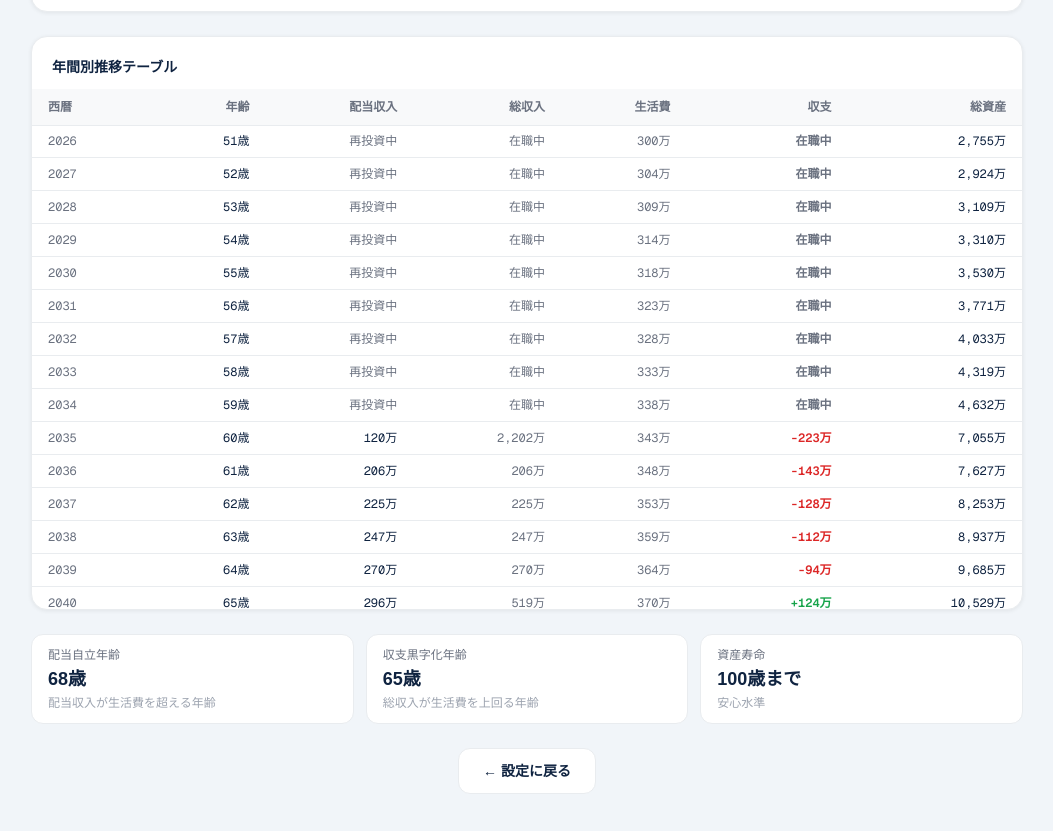
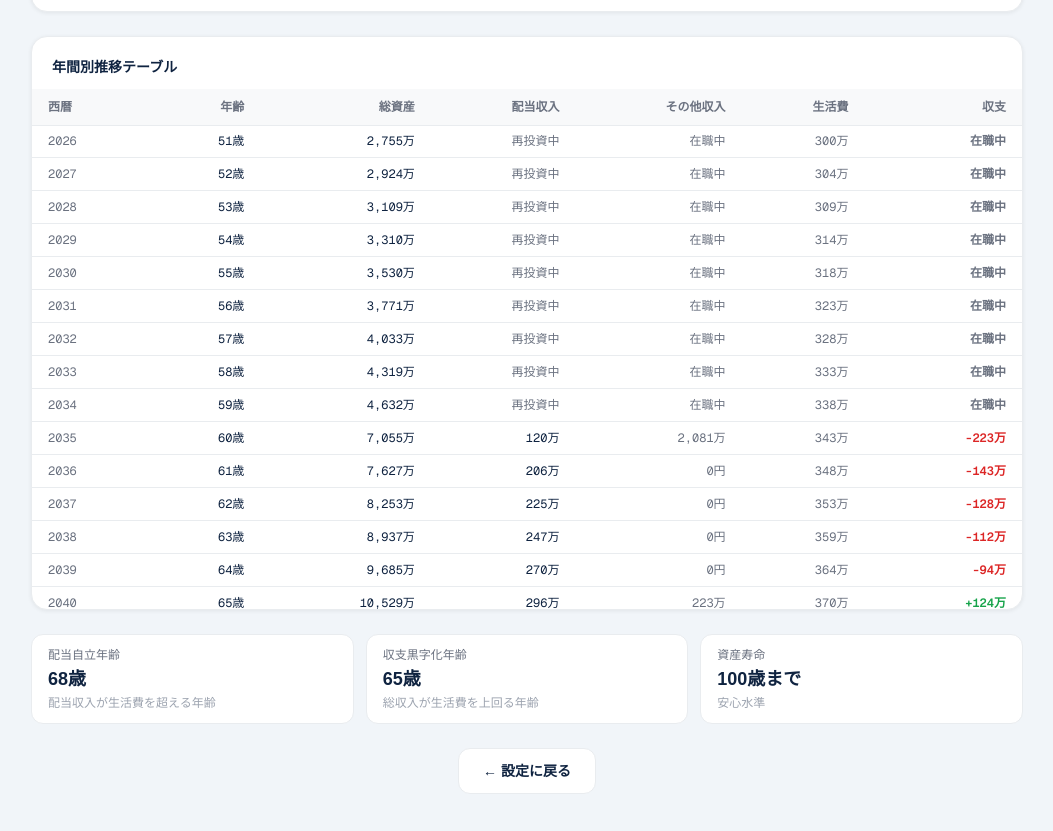
Before and after one commit to toyakaku10-creator/kurasu, a Next.js app: page /kurasu/result in a window 1280 px wide. Shown: the part 1077-1908 px from the top of the page, without its empty margins (113-1166 px from the left). Built offline with nearby package versions, Linux system fonts and the light colour scheme.

Commit message:
fix: テーブル列順を正しく修正

```diff
--- a/app/kurasu/result/ResultClient.tsx
+++ b/app/kurasu/result/ResultClient.tsx
@@ -247,13 +247,13 @@ export default function ResultClient() {
                     boxShadow: `0 1px 0 ${BORDER}`,
                   }}>
                     {[
-                      { label: '西暦',     align: 'left'  },
-                      { label: '年齢',     align: 'right' },
-                      { label: '配当収入', align: 'right' },
-                      { label: '総収入',   align: 'right' },
-                      { label: '生活費',   align: 'right' },
-                      { label: '収支',     align: 'right' },
-                      { label: '総資産',   align: 'right' },
+                      { label: '西暦',       align: 'left'  },
+                      { label: '年齢',       align: 'right' },
+                      { label: '総資産',     align: 'right' },
+                      { label: '配当収入',   align: 'right' },
+                      { label: 'その他収入', align: 'right' },
+                      { label: '生活費',     align: 'right' },
+                      { label: '収支',       align: 'right' },
                     ].map(({ label, align }) => (
                       <th key={label}
                         className="py-2.5 px-4 font-semibold whitespace-nowrap"
@@ -266,31 +266,38 @@ export default function ResultClient() {
                 <tbody>
                   {rows.map((r) => {
                     const preRetirement = r.age < params.retirementAge;
+                    const otherIncome = r.iDeCoIncome + r.retirementIncome + r.pensionPublic + r.pensionBenefit;
                     return (
                       <tr key={r.age} style={{ borderBottom: `1px solid ${BORDER}` }}>
+                        {/* 1. 西暦 */}
                         <td className="py-2 px-4 whitespace-nowrap font-mono" style={{ color: SUB }}>
                           {r.year}
                         </td>
+                        {/* 2. 年齢 */}
                         <td className="py-2 px-4 text-right font-mono whitespace-nowrap" style={{ color: NAVY }}>
                           {r.age}歳
                         </td>
+                        {/* 3. 総資産 */}
+                        <td className="py-2 px-4 text-right font-mono whitespace-nowrap" style={{ color: NAVY }}>
+                          {man(r.totalAssets)}
+                        </td>
+                        {/* 4. 配当収入 */}
                         <td className="py-2 px-4 text-right font-mono whitespace-nowrap"
                           style={{ color: preRetirement ? SUB : NAVY }}>
                           {preRetirement ? '再投資中' : man(r.dividendIncome)}
                         </td>
-                        <td className="py-2 px-4 text-right font-mono whitespace-nowrap"
-                          style={{ color: SUB }}>
-                          {preRetirement ? '在職中' : man(r.totalIncome)}
+                        {/* 5. その他収入 */}
+                        <td className="py-2 px-4 text-right font-mono whitespace-nowrap" style={{ color: SUB }}>
+                          {preRetirement ? '在職中' : man(otherIncome)}
                         </td>
+                        {/* 6. 生活費 */}
                         <td className="py-2 px-4 text-right font-mono whitespace-nowrap" style={{ color: SUB }}>
                           {man(r.livingExpense)}
                         </td>
+                        {/* 7. 収支 */}
                         <td className="py-2 px-4 text-right font-mono font-semibold whitespace-nowrap"
                           style={{ color: preRetirement ? SUB : r.balance >= 0 ? GREEN : RED }}>
                           {preRetirement ? '在職中' : `${r.balance >= 0 ? '+' : ''}${man(r.balance)}`}
-                        </td>
-                        <td className="py-2 px-4 text-right font-mono whitespace-nowrap" style={{ color: NAVY }}>
-                          {man(r.totalAssets)}
                         </td>
                       </tr>
                     );
```
